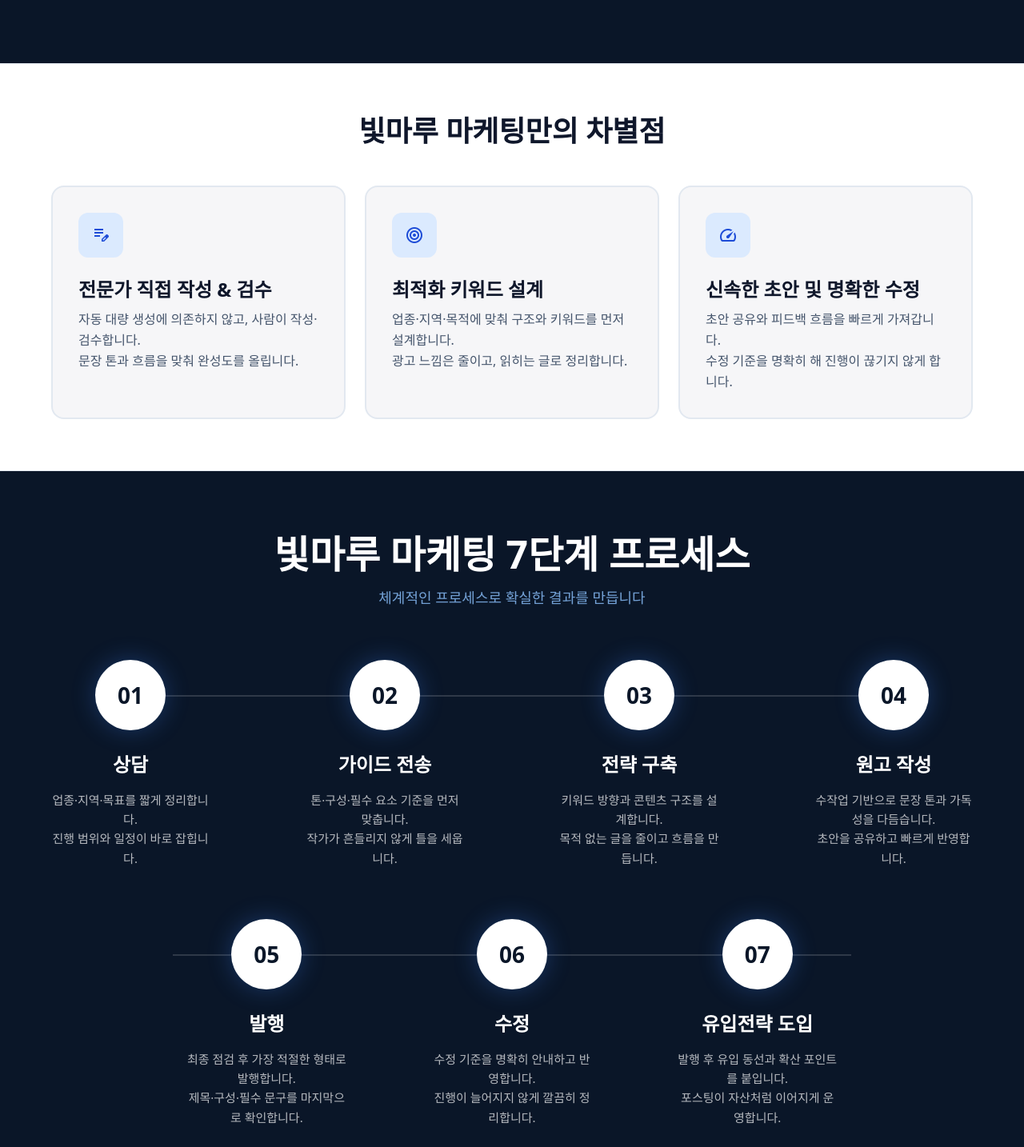
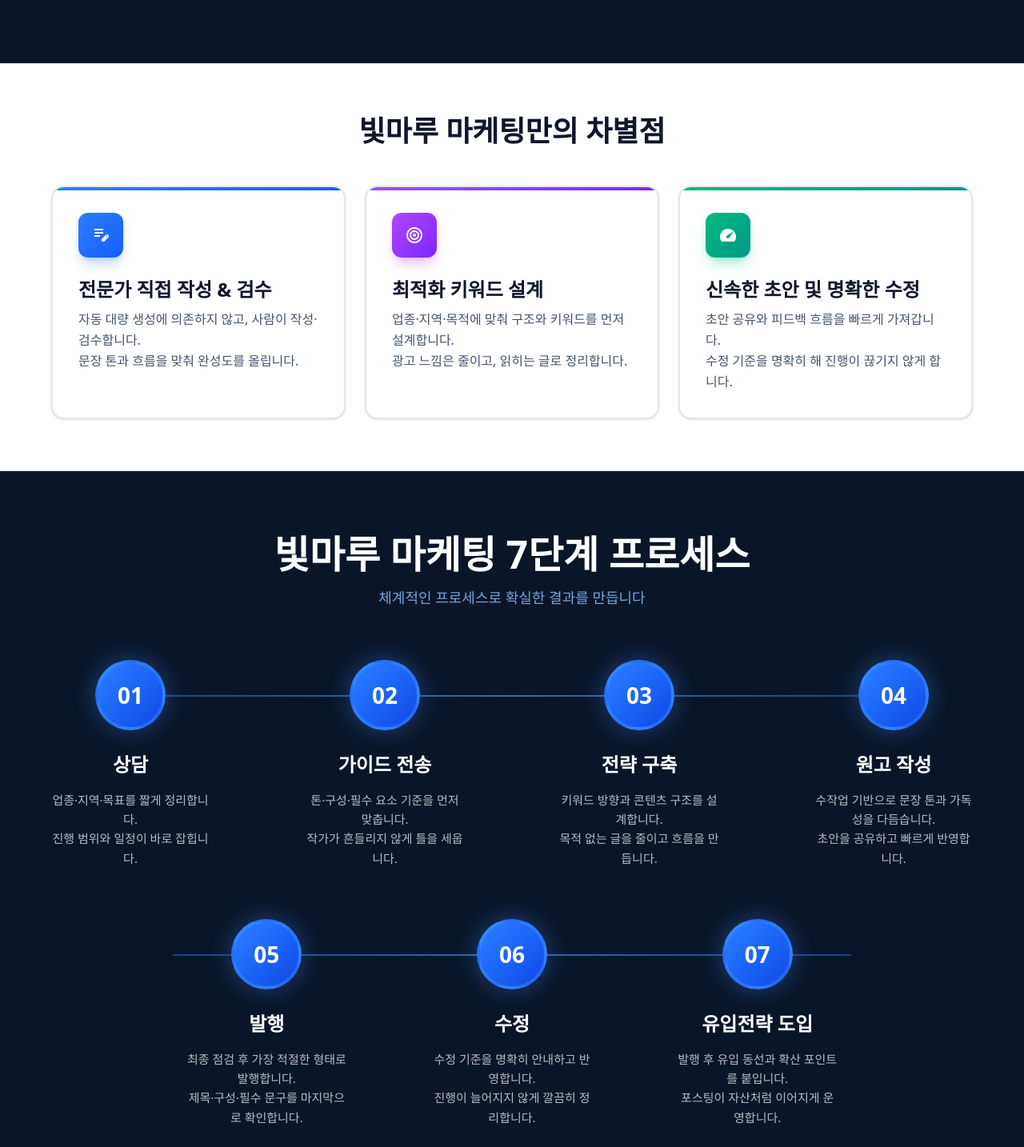
Before and after one commit to seollum/bitmaru-landing, a Next.js app: page / in a window 1280 px wide. Shown: the part 2059-3493 px from the top of the page at 80% size. Built offline with nearby package versions, Linux system fonts and the light colour scheme.

Commit message:
style: 차별점 카드 및 7단계 프로세스에 컬러 포인트 추가

```diff
--- a/src/app/page.tsx
+++ b/src/app/page.tsx
@@ -343,30 +343,33 @@
               </h2>
             </div>
             <div className="grid grid-cols-1 md:grid-cols-3 gap-6">
-              {/* Card 1 */}
-              <div className="group bg-[#f6f6f8] p-8 rounded-2xl border-2 border-slate-200 hover:border-[#1d4cd7] transition-all duration-300">
-                <div className="w-14 h-14 bg-blue-100 text-[#1d4cd7] rounded-xl flex items-center justify-center mb-6 group-hover:scale-110 transition-transform">
-                  <span className="material-symbols-outlined text-4xl">edit_note</span>
+              {/* Card 1 - 블루 포인트 */}
+              <div className="group bg-white p-8 rounded-2xl border-2 border-slate-200 hover:border-[#1d4cd7] transition-all duration-300 relative overflow-hidden shadow-sm hover:shadow-lg">
+                <div className="absolute top-0 left-0 right-0 h-1 bg-gradient-to-r from-blue-500 to-blue-600"></div>
+                <div className="w-14 h-14 bg-gradient-to-br from-blue-500 to-blue-600 text-white rounded-xl flex items-center justify-center mb-6 group-hover:scale-110 transition-transform shadow-lg shadow-blue-500/30">
+                  <span className="material-symbols-outlined text-3xl" style={{ fontVariationSettings: "'FILL' 1" }}>edit_note</span>
                 </div>
                 <h3 className="text-2xl font-bold text-slate-900 mb-2">전문가 직접 작성 & 검수</h3>
                 <p className="text-slate-600 leading-relaxed">
                   자동 대량 생성에 의존하지 않고, 사람이 작성·검수합니다.<br />문장 톤과 흐름을 맞춰 완성도를 올립니다.
                 </p>
               </div>
-              {/* Card 2 */}
-              <div className="group bg-[#f6f6f8] p-8 rounded-2xl border-2 border-slate-200 hover:border-[#1d4cd7] transition-all duration-300">
-                <div className="w-14 h-14 bg-blue-100 text-[#1d4cd7] rounded-xl flex items-center justify-center mb-6 group-hover:scale-110 transition-transform">
-                  <span className="material-symbols-outlined text-4xl">target</span>
+              {/* Card 2 - 퍼플 포인트 */}
+              <div className="group bg-white p-8 rounded-2xl border-2 border-slate-200 hover:border-purple-500 transition-all duration-300 relative overflow-hidden shadow-sm hover:shadow-lg">
+                <div className="absolute top-0 left-0 right-0 h-1 bg-gradient-to-r from-purple-500 to-violet-600"></div>
+                <div className="w-14 h-14 bg-gradient-to-br from-purple-500 to-violet-600 text-white rounded-xl flex items-center justify-center mb-6 group-hover:scale-110 transition-transform shadow-lg shadow-purple-500/30">
+                  <span className="material-symbols-outlined text-3xl" style={{ fontVariationSettings: "'FILL' 1" }}>target</span>
                 </div>
                 <h3 className="text-2xl font-bold text-slate-900 mb-2">최적화 키워드 설계</h3>
                 <p className="text-slate-600 leading-relaxed">
                   업종·지역·목적에 맞춰 구조와 키워드를 먼저 설계합니다.<br />광고 느낌은 줄이고, 읽히는 글로 정리합니다.
                 </p>
               </div>
-              {/* Card 3 */}
-              <div className="group bg-[#f6f6f8] p-8 rounded-2xl border-2 border-slate-200 hover:border-[#1d4cd7] transition-all duration-300">
-                <div className="w-14 h-14 bg-blue-100 text-[#1d4cd7] rounded-xl flex items-center justify-center mb-6 group-hover:scale-110 transition-transform">
-                  <span className="material-symbols-outlined text-4xl">speed</span>
+              {/* Card 3 - 그린 포인트 */}
+              <div className="group bg-white p-8 rounded-2xl border-2 border-slate-200 hover:border-emerald-500 transition-all duration-300 relative overflow-hidden shadow-sm hover:shadow-lg">
+                <div className="absolute top-0 left-0 right-0 h-1 bg-gradient-to-r from-emerald-500 to-teal-600"></div>
+                <div className="w-14 h-14 bg-gradient-to-br from-emerald-500 to-teal-600 text-white rounded-xl flex items-center justify-center mb-6 group-hover:scale-110 transition-transform shadow-lg shadow-emerald-500/30">
+                  <span className="material-symbols-outlined text-3xl" style={{ fontVariationSettings: "'FILL' 1" }}>speed</span>
                 </div>
                 <h3 className="text-2xl font-bold text-slate-900 mb-2">신속한 초안 및 명확한 수정</h3>
                 <p className="text-slate-600 leading-relaxed">
@@ -391,12 +394,12 @@
               {/* Row 1: Steps 01-04 */}
               <div className="relative mb-16">
                 {/* Connecting Line */}
-                <div className="absolute top-11 left-[12%] right-[12%] h-[2px] bg-white/15"></div>
+                <div className="absolute top-11 left-[12%] right-[12%] h-[2px] bg-gradient-to-r from-blue-500/40 via-blue-400/60 to-blue-500/40"></div>
 
                 <div className="grid grid-cols-4 gap-6">
                   {/* Step 01 */}
                   <div className="relative z-10 flex flex-col items-center text-center">
-                    <div className="w-[88px] h-[88px] bg-white text-[#0a1628] rounded-full flex items-center justify-center shadow-[0_0_30px_rgba(59,130,246,0.3)] mb-6 border-4 border-white/20 step-circle">
+                    <div className="w-[88px] h-[88px] bg-gradient-to-br from-blue-500 to-blue-700 text-white rounded-full flex items-center justify-center shadow-[0_0_30px_rgba(59,130,246,0.4)] mb-6 border-4 border-blue-400/30 step-circle">
                       <span className="text-[28px] font-black">01</span>
                     </div>
                     <h3 className="text-[24px] font-bold mb-3">상담</h3>
@@ -407,7 +410,7 @@
 
                   {/* Step 02 */}
                   <div className="relative z-10 flex flex-col items-center text-center">
-                    <div className="w-[88px] h-[88px] bg-white text-[#0a1628] rounded-full flex items-center justify-center shadow-[0_0_30px_rgba(59,130,246,0.3)] mb-6 border-4 border-white/20 step-circle">
+                    <div className="w-[88px] h-[88px] bg-gradient-to-br from-blue-500 to-blue-700 text-white rounded-full flex items-center justify-center shadow-[0_0_30px_rgba(59,130,246,0.4)] mb-6 border-4 border-blue-400/30 step-circle">
                       <span className="text-[28px] font-black">02</span>
                     </div>
                     <h3 className="text-[24px] font-bold mb-3">가이드 전송</h3>
@@ -418,7 +421,7 @@
 
                   {/* Step 03 */}
                   <div className="relative z-10 flex flex-col items-center text-center">
-                    <div className="w-[88px] h-[88px] bg-white text-[#0a1628] rounded-full flex items-center justify-center shadow-[0_0_30px_rgba(59,130,246,0.3)] mb-6 border-4 border-white/20 step-circle">
+                    <div className="w-[88px] h-[88px] bg-gradient-to-br from-blue-500 to-blue-700 text-white rounded-full flex items-center justify-center shadow-[0_0_30px_rgba(59,130,246,0.4)] mb-6 border-4 border-blue-400/30 step-circle">
                       <span className="text-[28px] font-black">03</span>
                     </div>
                     <h3 className="text-[24px] font-bold mb-3">전략 구축</h3>
@@ -429,7 +432,7 @@
 
                   {/* Step 04 */}
                   <div className="relative z-10 flex flex-col items-center text-center">
-                    <div className="w-[88px] h-[88px] bg-white text-[#0a1628] rounded-full flex items-center justify-center shadow-[0_0_30px_rgba(59,130,246,0.3)] mb-6 border-4 border-white/20 step-circle">
+                    <div className="w-[88px] h-[88px] bg-gradient-to-br from-blue-500 to-blue-700 text-white rounded-full flex items-center justify-center shadow-[0_0_30px_rgba(59,130,246,0.4)] mb-6 border-4 border-blue-400/30 step-circle">
                       <span className="text-[28px] font-black">04</span>
                     </div>
                     <h3 className="text-[24px] font-bold mb-3">원고 작성</h3>
@@ -443,12 +446,12 @@
               {/* Row 2: Steps 05-07 */}
               <div className="relative">
                 {/* Connecting Line */}
-                <div className="absolute top-11 left-[16%] right-[16%] h-[2px] bg-white/15"></div>
+                <div className="absolute top-11 left-[16%] right-[16%] h-[2px] bg-gradient-to-r from-blue-500/40 via-blue-400/60 to-blue-500/40"></div>
 
                 <div className="grid grid-cols-3 gap-6 max-w-4xl mx-auto">
                   {/* Step 05 */}
                   <div className="relative z-10 flex flex-col items-center text-center">
-                    <div className="w-[88px] h-[88px] bg-white text-[#0a1628] rounded-full flex items-center justify-center shadow-[0_0_30px_rgba(59,130,246,0.3)] mb-6 border-4 border-white/20 step-circle">
+                    <div className="w-[88px] h-[88px] bg-gradient-to-br from-blue-500 to-blue-700 text-white rounded-full flex items-center justify-center shadow-[0_0_30px_rgba(59,130,246,0.4)] mb-6 border-4 border-blue-400/30 step-circle">
                       <span className="text-[28px] font-black">05</span>
                     </div>
                     <h3 className="text-[24px] font-bold mb-3">발행</h3>
@@ -459,7 +462,7 @@
 
                   {/* Step 06 */}
                   <div className="relative z-10 flex flex-col items-center text-center">
-                    <div className="w-[88px] h-[88px] bg-white text-[#0a1628] rounded-full flex items-center justify-center shadow-[0_0_30px_rgba(59,130,246,0.3)] mb-6 border-4 border-white/20 step-circle">
+                    <div className="w-[88px] h-[88px] bg-gradient-to-br from-blue-500 to-blue-700 text-white rounded-full flex items-center justify-center shadow-[0_0_30px_rgba(59,130,246,0.4)] mb-6 border-4 border-blue-400/30 step-circle">
                       <span className="text-[28px] font-black">06</span>
                     </div>
                     <h3 className="text-[24px] font-bold mb-3">수정</h3>
@@ -470,7 +473,7 @@
 
                   {/* Step 07 */}
                   <div className="relative z-10 flex flex-col items-center text-center">
-                    <div className="w-[88px] h-[88px] bg-white text-[#0a1628] rounded-full flex items-center justify-center shadow-[0_0_30px_rgba(59,130,246,0.3)] mb-6 border-4 border-white/20 step-circle">
+                    <div className="w-[88px] h-[88px] bg-gradient-to-br from-blue-500 to-blue-700 text-white rounded-full flex items-center justify-center shadow-[0_0_30px_rgba(59,130,246,0.4)] mb-6 border-4 border-blue-400/30 step-circle">
                       <span className="text-[28px] font-black">07</span>
                     </div>
                     <h3 className="text-[24px] font-bold mb-3">유입전략 도입</h3>
@@ -487,7 +490,7 @@
               <div className="flex gap-6 overflow-x-auto pb-6 snap-x snap-mandatory hide-scrollbar" style={{ scrollbarWidth: 'none', msOverflowStyle: 'none' }}>
                 {/* Step 01 */}
                 <div className="flex-shrink-0 w-[260px] snap-center flex flex-col items-center text-center">
-                  <div className="w-[72px] h-[72px] bg-white text-[#0a1628] rounded-full flex items-center justify-center shadow-[0_0_20px_rgba(59,130,246,0.3)] mb-4 border-4 border-white/20">
+                  <div className="w-[72px] h-[72px] bg-gradient-to-br from-blue-500 to-blue-700 text-white rounded-full flex items-center justify-center shadow-[0_0_20px_rgba(59,130,246,0.4)] mb-4 border-4 border-blue-400/30">
                     <span className="text-[24px] font-black">01</span>
                   </div>
                   <h3 className="text-[20px] font-bold mb-2">상담</h3>
@@ -498,7 +501,7 @@
 
                 {/* Step 02 */}
                 <div className="flex-shrink-0 w-[260px] snap-center flex flex-col items-center text-center">
-                  <div className="w-[72px] h-[72px] bg-white text-[#0a1628] rounded-full flex items-center justify-center shadow-[0_0_20px_rgba(59,130,246,0.3)] mb-4 border-4 border-white/20">
+                  <div className="w-[72px] h-[72px] bg-gradient-to-br from-blue-500 to-blue-700 text-white rounded-full flex items-center justify-center shadow-[0_0_20px_rgba(59,130,246,0.4)] mb-4 border-4 border-blue-400/30">
                     <span className="text-[24px] font-black">02</span>
                   </div>
                   <h3 className="text-[20px] font-bold mb-2">가이드 전송</h3>
@@ -509,7 +512,7 @@
 
                 {/* Step 03 */}
                 <div className="flex-shrink-0 w-[260px] snap-center flex flex-col items-center text-center">
-                  <div className="w-[72px] h-[72px] bg-white text-[#0a1628] rounded-full flex items-center justify-center shadow-[0_0_20px_rgba(59,130,246,0.3)] mb-4 border-4 border-white/20">
+                  <div className="w-[72px] h-[72px] bg-gradient-to-br from-blue-500 to-blue-700 text-white rounded-full flex items-center justify-center shadow-[0_0_20px_rgba(59,130,246,0.4)] mb-4 border-4 border-blue-400/30">
                     <span className="text-[24px] font-black">03</span>
                   </div>
                   <h3 className="text-[20px] font-bold mb-2">전략 구축</h3>
@@ -520,7 +523,7 @@
 
                 {/* Step 04 */}
                 <div className="flex-shrink-0 w-[260px] snap-center flex flex-col items-center text-center">
-                  <div className="w-[72px] h-[72px] bg-white text-[#0a1628] rounded-full flex items-center justify-center shadow-[0_0_20px_rgba(59,130,246,0.3)] mb-4 border-4 border-white/20">
+                  <div className="w-[72px] h-[72px] bg-gradient-to-br from-blue-500 to-blue-700 text-white rounded-full flex items-center justify-center shadow-[0_0_20px_rgba(59,130,246,0.4)] mb-4 border-4 border-blue-400/30">
                     <span className="text-[24px] font-black">04</span>
                   </div>
                   <h3 className="text-[20px] font-bold mb-2">원고 작성</h3>
@@ -531,7 +534,7 @@
 
                 {/* Step 05 */}
                 <div className="flex-shrink-0 w-[260px] snap-center flex flex-col items-center text-center">
-                  <div className="w-[72px] h-[72px] bg-white text-[#0a1628] rounded-full flex items-center justify-center shadow-[0_0_20px_rgba(59,130,246,0.3)] mb-4 border-4 border-white/20">
+                  <div className="w-[72px] h-[72px] bg-gradient-to-br from-blue-500 to-blue-700 text-white rounded-full flex items-center justify-center shadow-[0_0_20px_rgba(59,130,246,0.4)] mb-4 border-4 border-blue-400/30">
                     <span className="text-[24px] font-black">05</span>
                   </div>
                   <h3 className="text-[20px] font-bold mb-2">발행</h3>
@@ -542,7 +545,7 @@
 
                 {/* Step 06 */}
                 <div className="flex-shrink-0 w-[260px] snap-center flex flex-col items-center text-center">
-                  <div className="w-[72px] h-[72px] bg-white text-[#0a1628] rounded-full flex items-center justify-center shadow-[0_0_20px_rgba(59,130,246,0.3)] mb-4 border-4 border-white/20">
+                  <div className="w-[72px] h-[72px] bg-gradient-to-br from-blue-500 to-blue-700 text-white rounded-full flex items-center justify-center shadow-[0_0_20px_rgba(59,130,246,0.4)] mb-4 border-4 border-blue-400/30">
                     <span className="text-[24px] font-black">06</span>
                   </div>
                   <h3 className="text-[20px] font-bold mb-2">수정</h3>
@@ -553,7 +556,7 @@
 
                 {/* Step 07 */}
                 <div className="flex-shrink-0 w-[260px] snap-center flex flex-col items-center text-center">
-                  <div className="w-[72px] h-[72px] bg-white text-[#0a1628] rounded-full flex items-center justify-center shadow-[0_0_20px_rgba(59,130,246,0.3)] mb-4 border-4 border-white/20">
+                  <div className="w-[72px] h-[72px] bg-gradient-to-br from-blue-500 to-blue-700 text-white rounded-full flex items-center justify-center shadow-[0_0_20px_rgba(59,130,246,0.4)] mb-4 border-4 border-blue-400/30">
                     <span className="text-[24px] font-black">07</span>
                   </div>
                   <h3 className="text-[20px] font-bold mb-2">유입전략 도입</h3>
```
